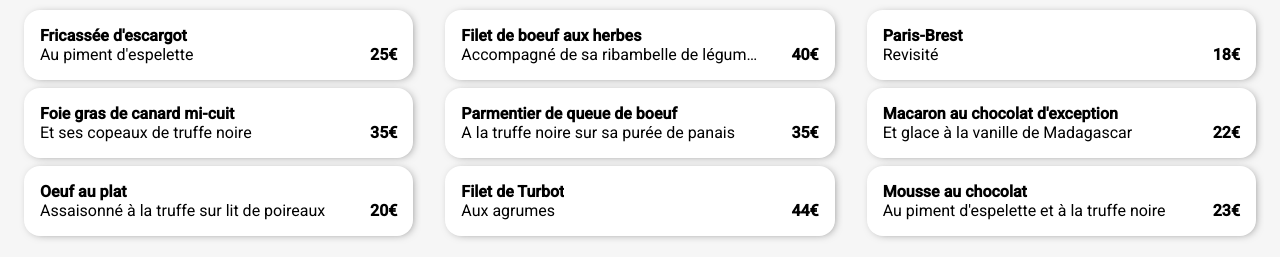
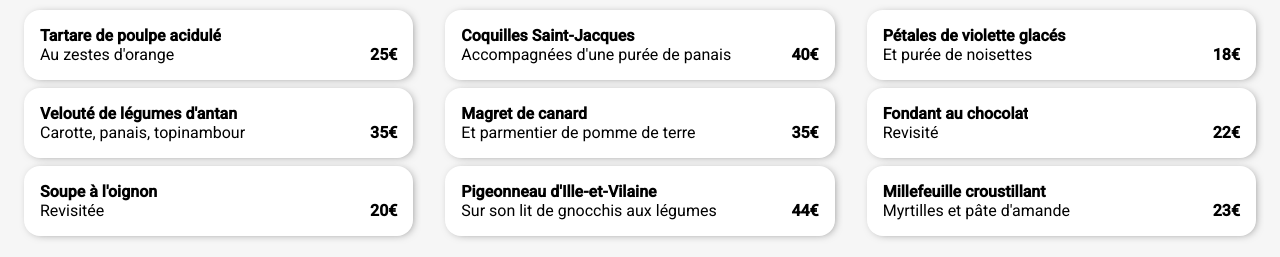
Before and after one commit to Yvan2A/Yvan2A.YvanREMOND_3_3101202.github.io2, a website: page pages/resto-3.html in a window 1280 px wide. Shown: the part 695-952 px from the top of the page. Drawn offline with Linux system fonts and the light colour scheme; a web font is replaced by a local one.

Commit message:
Ajout contenu resto

```diff
--- a/pages/resto-3.html
+++ b/pages/resto-3.html
@@ -21,7 +21,7 @@
       </header>
     </a>
 
-    <div class="banner"><img src="../assets/menu-3.jpg" alt=""></div>
+    <div class="banner"><img src="../assets/menu-1.jpg" alt=""></div>
     <div class="resto__title">
       <h2>À la française</h2>
     </div>
@@ -33,8 +33,8 @@
           <div class="menu__category__list">
             <div class="menu-item">
               <div class="menu-item__description">
-                <h4>Fricassée d'escargot</h4>
-                <p>Au piment d'espelette</p>
+                <h4>Tartare de poulpe acidulé</h4>
+                <p>Au zestes d'orange</p>
               </div>
               <span class="menu-item__price">25€</span>
               <div class="menu-item__check">
@@ -43,8 +43,8 @@
             </div>
             <div class="menu-item">
               <div class="menu-item__description">
-                <h4>Foie gras de canard mi-cuit</h4>
-                <p>Et ses copeaux de truffe noire</p>
+                <h4>Velouté de légumes d'antan</h4>
+                <p>Carotte, panais, topinambour</p>
               </div>
               <span class="menu-item__price">35€</span>
               <div class="menu-item__check">
@@ -53,8 +53,8 @@
             </div>
             <div class="menu-item">
               <div class="menu-item__description">
-                <h4>Oeuf au plat</h4>
-                <p>Assaisonné à la truffe sur lit de poireaux</p>
+                <h4>Soupe à l'oignon</h4>
+                <p>Revisitée</p>
               </div>
               <span class="menu-item__price">20€</span>
               <div class="menu-item__check">
@@ -69,8 +69,8 @@
           <div class="menu__category__list">
             <div class="menu-item">
               <div class="menu-item__description">
-                <h4>Filet de boeuf aux herbes</h4>
-                <p>Accompagné de sa ribambelle de légumes</p>
+                <h4>Coquilles Saint-Jacques</h4>
+                <p>Accompagnées d'une purée de panais</p>
               </div>
               <span class="menu-item__price">40€</span>
               <div class="menu-item__check">
@@ -79,8 +79,8 @@
             </div>
             <div class="menu-item">
               <div class="menu-item__description">
-                <h4>Parmentier de queue de boeuf</h4>
-                <p>A la truffe noire sur sa purée de panais</p>
+                <h4>Magret de canard</h4>
+                <p>Et parmentier de pomme de terre</p>
               </div>
               <span class="menu-item__price">35€</span>
               <div class="menu-item__check">
@@ -89,8 +89,8 @@
             </div>
             <div class="menu-item">
               <div class="menu-item__description">
-                <h4>Filet de Turbot</h4>
-                <p>Aux agrumes</p>
+                <h4>Pigeonneau d'Ille-et-Vilaine </h4>
+                <p>Sur son lit de gnocchis aux légumes</p>
               </div>
               <span class="menu-item__price">44€</span>
               <div class="menu-item__check">
@@ -105,8 +105,8 @@
           <div class="menu__category__list">
             <div class=" menu-item">
               <div class="menu-item__description">
-                <h4>Paris-Brest</h4>
-                <p>Revisité</p>
+                <h4>Pétales de violette glacés</h4>
+                <p>Et purée de noisettes</p>
               </div>
               <span class="menu-item__price">18€</span>
               <div class="menu-item__check">
@@ -115,8 +115,8 @@
             </div>
             <div class="menu-item">
               <div class="menu-item__description">
-                <h4>Macaron au chocolat d'exception</h4>
-                <p>Et glace à la vanille de Madagascar</p>
+                <h4>Fondant au chocolat</h4>
+                <p>Revisité</p>
               </div>
               <span class="menu-item__price">22€</span>
               <div class="menu-item__check">
@@ -125,8 +125,8 @@
             </div>
             <div class="menu-item">
               <div class="menu-item__description">
-                <h4>Mousse au chocolat</h4>
-                <p>Au piment d'espelette et à la truffe noire</p>
+                <h4>Millefeuille croustillant</h4>
+                <p>Myrtilles et pâte d'amande</p>
               </div>
               <span class="menu-item__price">23€</span>
               <div class="menu-item__check">
```
Also changed, not shown: pages/resto-1.html (+1 -1 lines), pages/resto-2.html (+28 -18 lines), pages/resto-4.html (+18 -18 lines).
